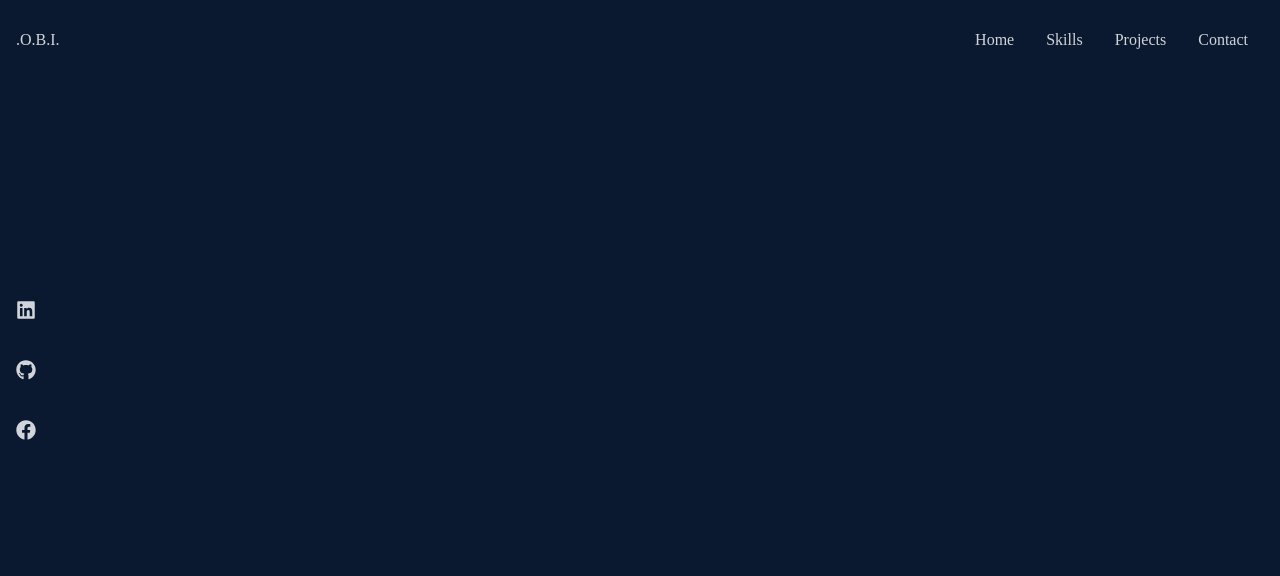
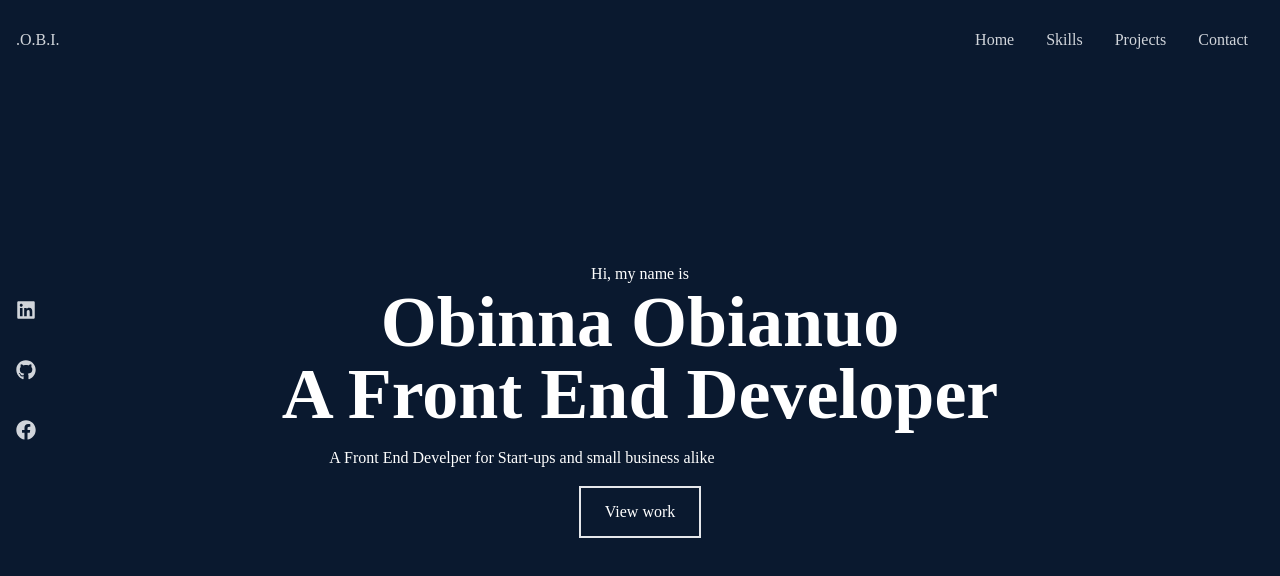
Before and after one commit to ObianuoObi/react-portfolio-app, a React (Create React App) app: page / in a window 1280 px wide. Shown: the top 576 px of the page. Built offline with nearby package versions, Linux system fonts and the light colour scheme.

Commit message:
Hero component chabnged to Home compnent

```diff
--- a/src/App.js
+++ b/src/App.js
@@ -1,4 +1,4 @@
-import Hero from "./Components/Hero";
+import Home from "./Components/Home";
 import Navbar from "./Components/Navbar";
 
 
@@ -8,7 +8,7 @@ function App() {
     <>
     <div>
       <Navbar/>
-      <Hero/>
+      <Home/>
 
     </div>
     </>
--- a/src/Components/Hero.jsx
+++ /dev/null
@@ -1,10 +0,0 @@
-import React from 'react'
-import {HiArrowNarrowRight} from 'react-icons/hi'
-
-const Hero = () => {
-  return (
-    <div className='w-full h-screen bg-[#0a192f] '></div>
-  )
-}
-
-export default Hero
--- /dev/null
+++ b/src/Components/Home.jsx
@@ -0,0 +1,23 @@
+import React from 'react'
+import {HiArrowNarrowRight} from 'react-icons/hi'
+
+const Home = () => {
+  return (
+    <div className='w-full h-screen bg-[#0a192f] '>
+        {/*Container*/}
+        <div className='max-w-[1000px] mx-auto px-8 flex flex-col justify-center h-full'>
+            <p className='text-center text-white '>Hi, my name is</p>
+            <h1 className='text-center text-4xl md:text-7xl font-bold text-white' >Obinna Obianuo</h1>
+            <h2 className='text-center text-4xl md:text-7xl font-bold text-white'>A Front End Developer</h2>
+            <p className='text-center text-white py-4 max-w-[700px]'>A Front End Develper for Start-ups and small business alike</p>
+            <div className='flex flex-col items-center'>
+                <button className=' text-white border-2 px-6 py-3  hover:bg-blue-600'> View work</button>
+            </div>
+
+
+        </div>
+    </div>
+  )
+}
+
+export default Home
```
